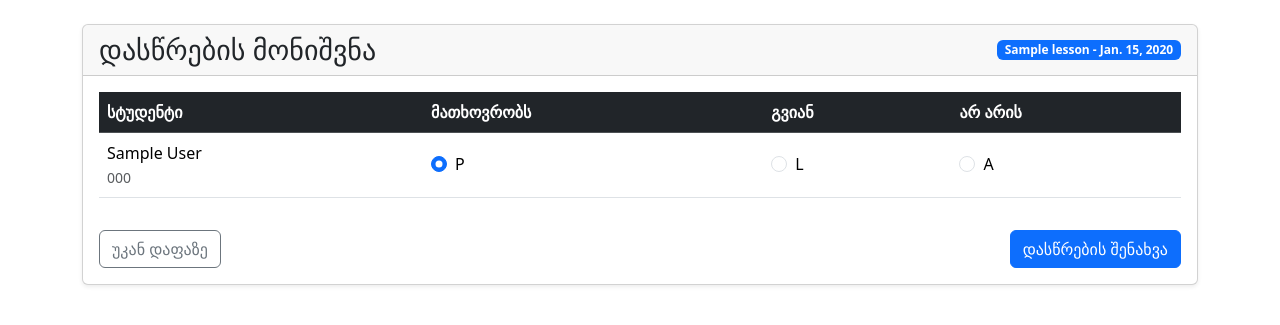
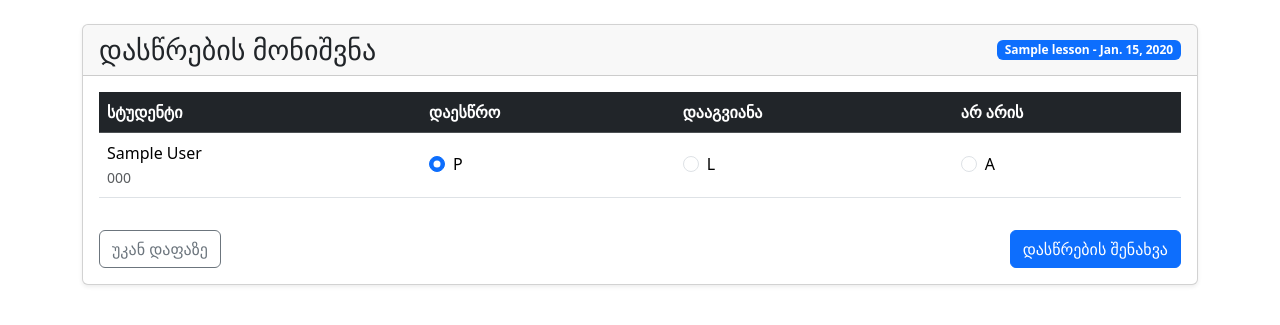
Before and after one commit to ivaneguliashvili/Damstre, a Django app: page /lesson/1/mark/ in a window 1280 px wide. Shown: the part 56-381 px from the top of the page. Run offline with Django 5.2, Linux system fonts and the light colour scheme; a user stored in the database is signed in; tables that the repository leaves empty hold one stand-in row (values such as "Sample post").

Commit message:
Update mark_attendance.html

```diff
--- a/attendance/templates/attendance/mark_attendance.html
+++ b/attendance/templates/attendance/mark_attendance.html
@@ -14,8 +14,8 @@
           <thead class="table-dark">
             <tr>
               <th>სტუდენტი</th>
-              <th>მათხოვრობს</th>
-              <th>გვიან</th>
+              <th>დაესწრო</th>
+              <th>დააგვიანა</th>
               <th>არ არის</th>
             </tr>
           </thead>
```
